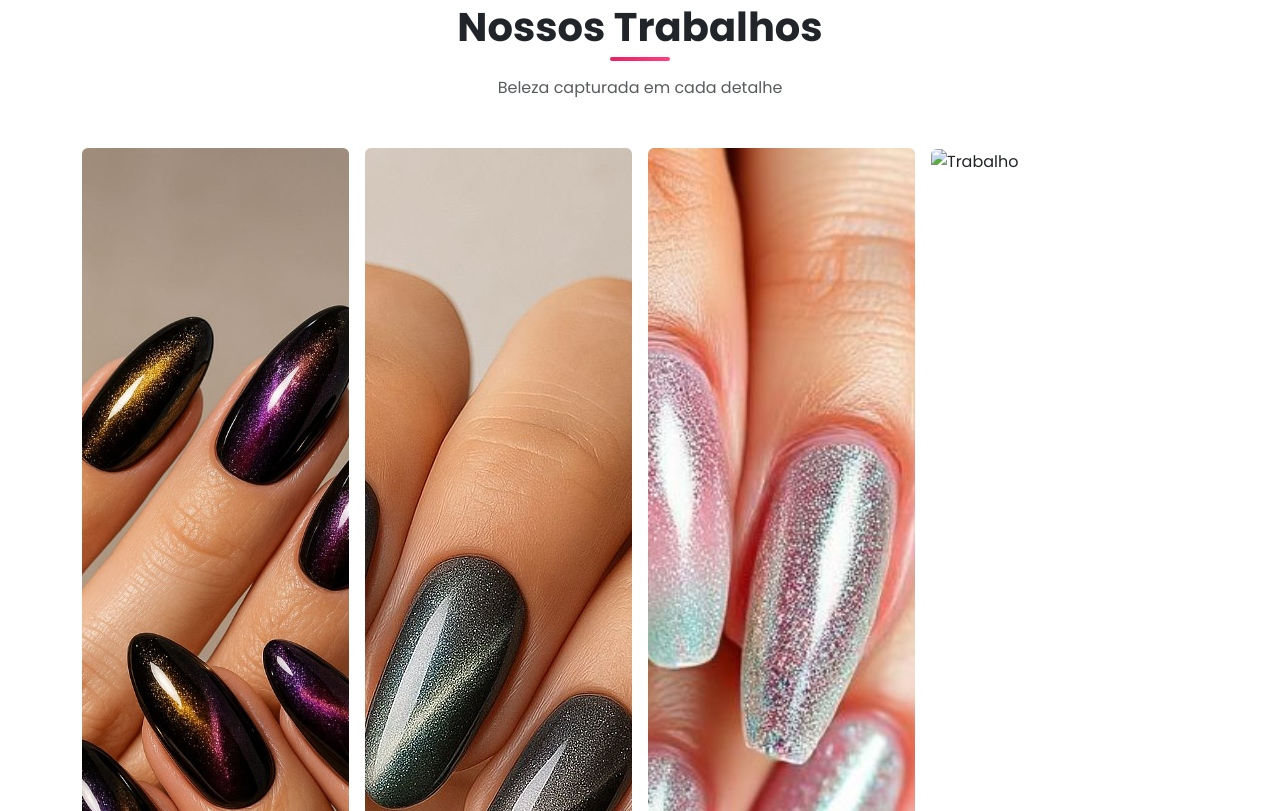
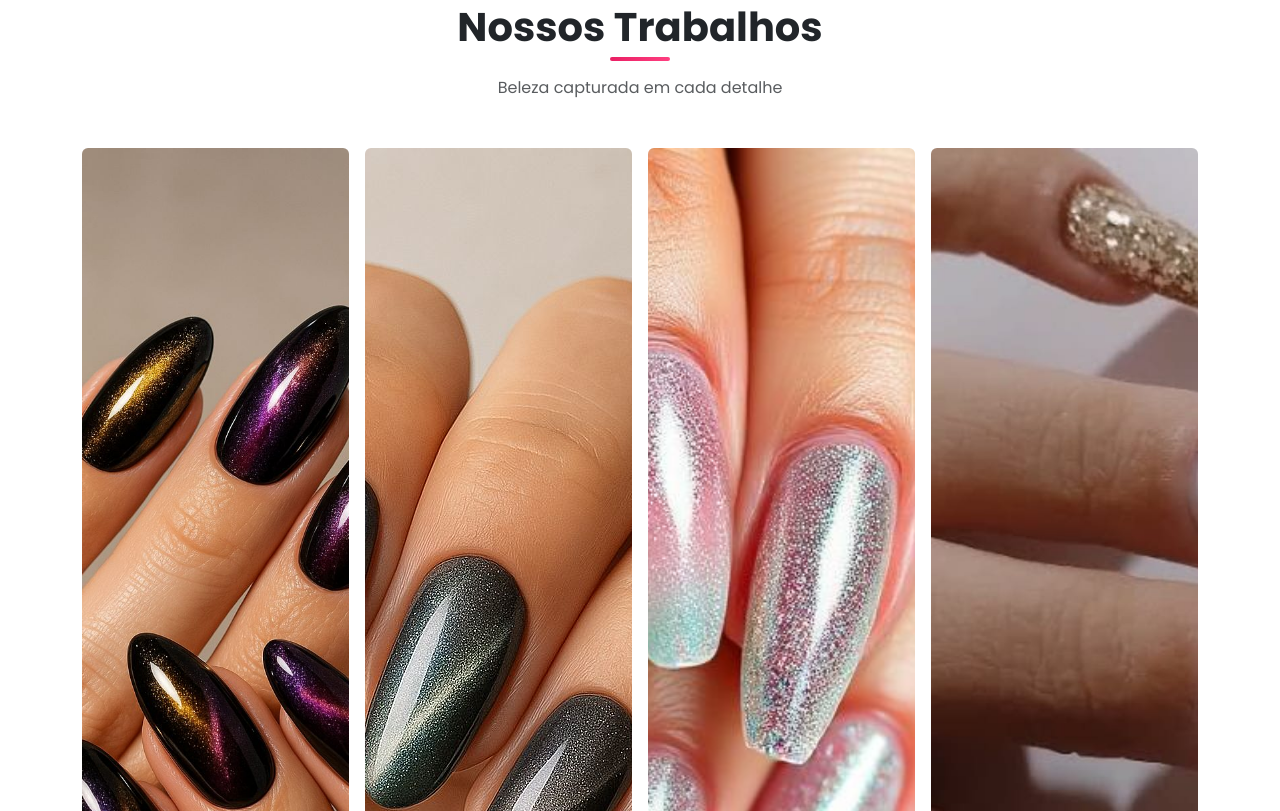
Before and after one commit to jonatasbispo/garrasdagata, a plain HTML site: page index.html in a window 1280 px wide. Shown: the part 1809-2620 px from the top of the page. Drawn offline with nearby package versions, Linux system fonts and the light colour scheme.

Commit message:
Update index.html

```diff
--- a/index.html
+++ b/index.html
@@ -167,7 +167,7 @@
                     <img src="/4.jpg" class="img-fluid rounded" alt="Trabalho">
                 </div>
                 <div class="col-6 col-md-3">
-                    <img src="./drive-download-20250930T213413Z-1-001/1.jpg" class="img-fluid rounded" alt="Trabalho">
+                    <img src="/44.jpg" class="img-fluid rounded" alt="Trabalho">
                 </div>
             </div>
         </div>
```
